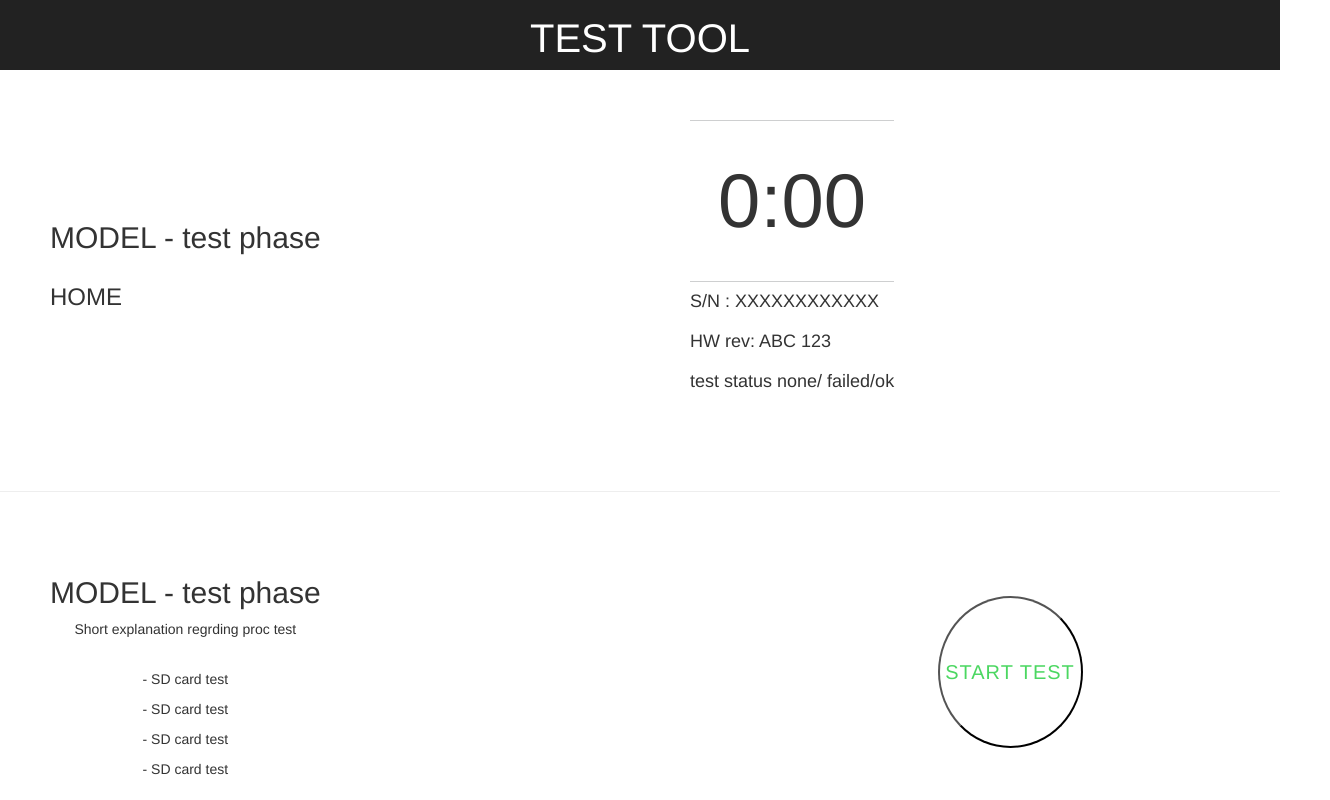
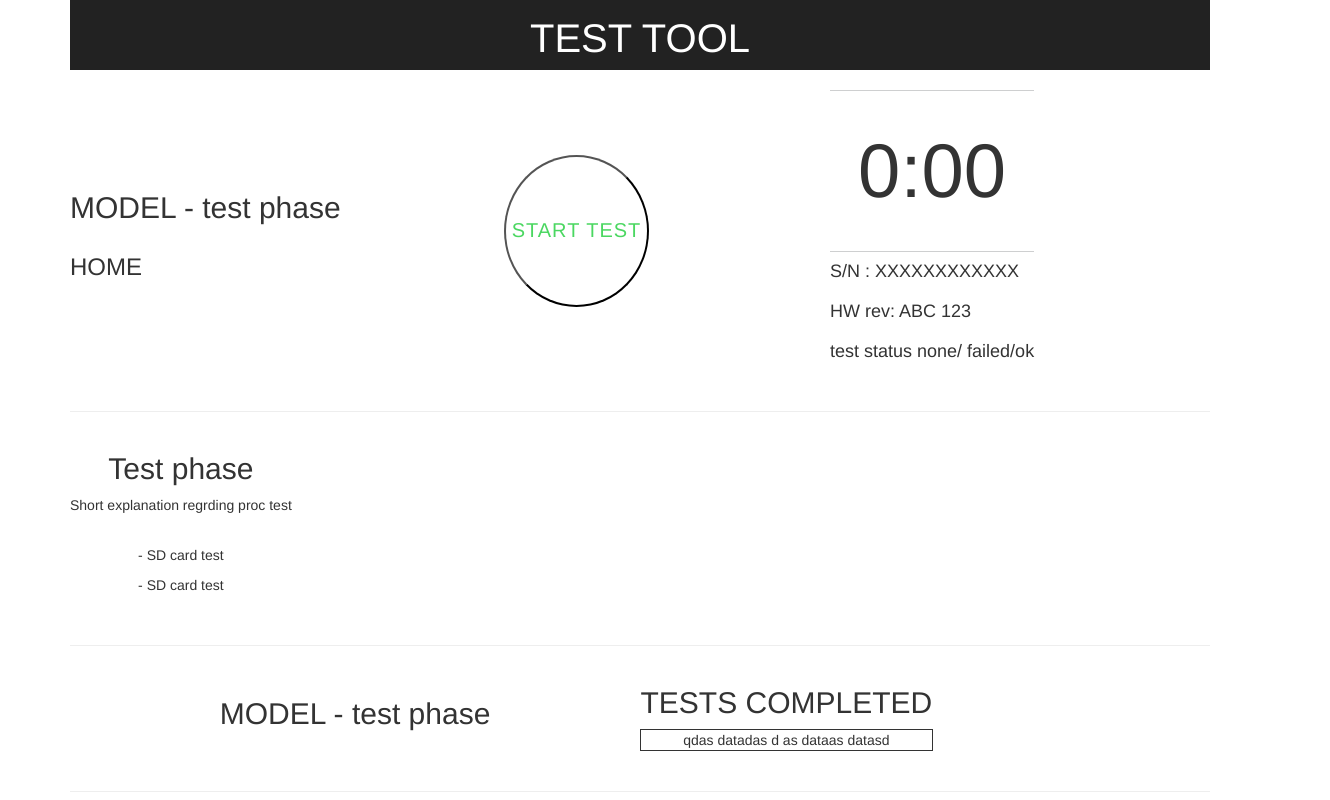
Before and after one commit to tgajdoski/react-FE, a React (Create React App) app: page / in a window 1280 px wide. Shown: the top 800 px of the page, 1330 px wide, since content can reach past the window. Built offline with nearby package versions, Linux system fonts and the light colour scheme.

Commit message:
start timer and go to first test

```diff
--- a/src/components/App.js
+++ b/src/components/App.js
@@ -13,27 +13,47 @@ class App extends Component {
       testsCompleted: [],
       testList:["SD card test", "Serialization", "Video Test", "Audio Test", "Switch Test", "LEDs Test",
         "Buzzer/Vibrator Test", "Battery & Charger Test"],
-      currentTestIndex:0
+      currentTestIndex: null
     }
+
+
   }
 
+  cLog = () => {
+    console.log("VO CALLBACK");
+    console.log(this.state.currentTestIndex);
+    console.log("testsCompleted : " + this.state.testsCompleted);
+  }
 
-   // TIMER FUNCTIONS
+  StartTest = () => {
+    console.log("ME POVIKAA");
+    this.setState({currentTestIndex: 0}, this.cLog);
+  }
+
+  CompleteTest = (index) => {
+    console.log("ME POVIKAA : " + this.state.testList[index] );
+      debugger;
+
+      let a = this.state.testsCompleted.slice(); //creates the clone of the state
+      a[index] = this.state.testList[index];
+      this.setState({testsCompleted: a}, this.cLog);
+  }
+
 
   render() {
     return (
       <div className="App">
-
-        <header className="App-header">
-            TEST TOOL
-        </header>
-        <first_block>
-          <FirstBlock  {...this.state} />
-        </first_block>
-        <third_block>
+        <div className = "container" >
+          <header className="App-header">
+              TEST TOOL
+          </header>
+            <FirstBlock
+              StartTest = {this.StartTest}
+              CompleteTest = {this.CompleteTest}
+              {...this.state}
+            />
           <ThirdBlock  {...this.state} />
-        </third_block>
-
+        </div>
       </div>
     );
   }
--- a/src/components/FirstBlock.js
+++ b/src/components/FirstBlock.js
@@ -29,6 +29,9 @@ class FirstBlock extends React.Component {
     this.incrementer = setInterval( () =>
         this.setState({secondsElapsed: this.state.secondsElapsed + 1}), 1000);
 
+    // start first test
+    this.props.StartTest();
+    this.props.CompleteTest(0);
     }
 
     handleStopClick() {
@@ -57,7 +60,7 @@ class FirstBlock extends React.Component {
           <table className="tablecss">
             <tbody>
               <tr className="liRectStyle">
-                <td className="halfsize">
+                <td className="thirdsize">
                   <table>
                   <tbody>
                     <tr>
@@ -73,7 +76,22 @@ class FirstBlock extends React.Component {
                     </tbody>
                   </table>
                 </td>
-                <td className="halfsize">
+                <td className="thirdsize">
+                  <table>
+                  <tbody>
+                    <tr>
+                      <td>
+                        {(this.state.secondsElapsed === 0 ||
+                        this.incrementer === this.state.lastClearedIncrementer
+                        ? <Button className="start-btn" onClick={this.handleStartClick.bind(this)}>START TEST</Button>
+                        :  <div></div>
+                        )}
+                      </td>
+                    </tr>
+                    </tbody>
+                  </table>
+                </td>
+                <td className="thirdsize">
                   <table>
                   <tbody>
                       <tr>
@@ -116,14 +134,12 @@ class FirstBlock extends React.Component {
                   <tbody>
                     <tr>
                       <td>
-                      <h2>MODEL - test phase </h2>
+                      <h2> Test phase {this.props.testList[this.props.currentTestIndex] }</h2>
                       </td>
                     </tr>
                     <tr>
                       <td>
                         <p> Short explanation regrding proc test </p><br/>
-                        <p> - SD card test </p>
-                        <p> - SD card test </p>
                         <p> - SD card test </p>
                         <p> - SD card test </p>
                       </td>
@@ -132,12 +148,6 @@ class FirstBlock extends React.Component {
                   </table>
                 </td>
                 <td className="halfsize">
-                  {(this.state.secondsElapsed === 0 ||
-                  this.incrementer === this.state.lastClearedIncrementer
-                  ? <Button className="start-btn" onClick={this.handleStartClick.bind(this)}>START TEST</Button>
-                  :  <div></div>
-                  )}
-
                   {/* {(this.state.secondsElapsed !== 0 &&
                       this.incrementer !== this.state.lastClearedIncrementer
                       ? <Button onClick={this.handleLabClick.bind(this)}>lab</Button>
--- a/src/css/App.css
+++ b/src/css/App.css
@@ -14,6 +14,14 @@
   color: white;
   font-size: 40px;
 }
+
+
+.tablecss {
+	width: 100%;
+	margin-top: 20px;
+	table-layout: fixed;
+  }
+
 
 .App-title {
   font-size: 1.5em;
--- a/src/css/FirstBlock.css
+++ b/src/css/FirstBlock.css
@@ -32,12 +32,6 @@
 
 .rightallign {
   align: right;
-}
-
-.tablecss {
-  width: 100%;
-  margin: 50px;
-  table-layout: fixed;
 }
 
 
--- a/src/css/ThirdBlock.css
+++ b/src/css/ThirdBlock.css
@@ -32,12 +32,6 @@
 
 .rightallign {
   align: right;
-}
-
-.tablecss {
-  width: 100%;
-  margin: 50px;
-  table-layout: fixed;
 }
 
 
```
